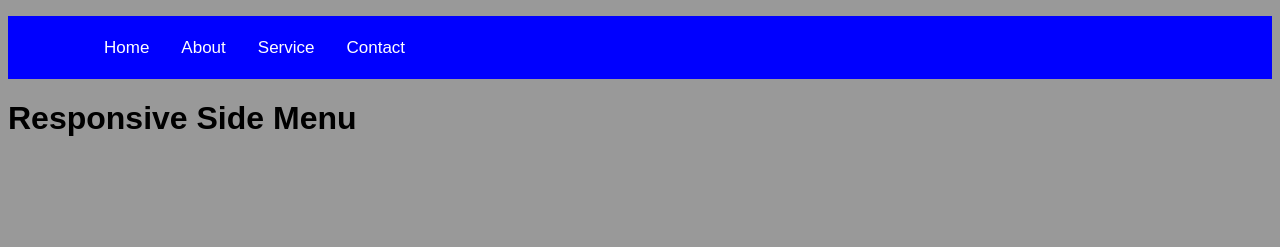
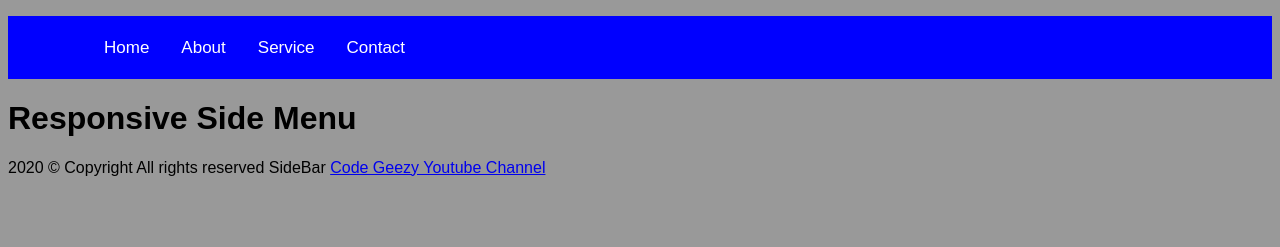
Before and after one commit to garrybalkcom/side-bar, a plain HTML site: page index.html in a window 1280 px wide. Drawn offline with Linux system fonts and the light colour scheme.

Commit message:
Update index.html

```diff
--- a/index.html
+++ b/index.html
@@ -47,7 +47,10 @@
 
         <h1>Responsive Side Menu</h1>
     </div>
-
+    <footer>
+        <!--add youtube page link after video post-->
+        <p> 2020 &copy; Copyright All rights reserved SideBar <a href="https://youtu.be/32tbpWLVnLI">Code Geezy Youtube Channel</a> </p>
+    </footer>
     <script src="main.js"></script>
 </body>
 
```
